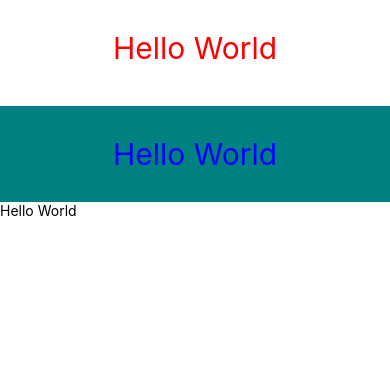
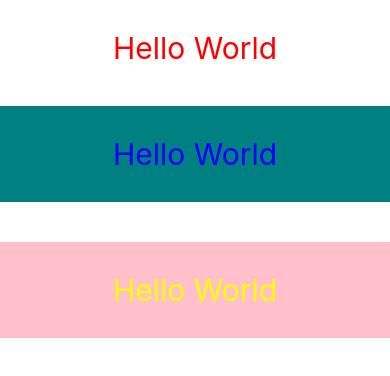
Before and after one commit to D-Coder135/HelloWorldApp, a React Native app: screen / in a window 390 px wide. Shown: the top 376 px of the page. Built offline with nearby package versions, Linux system fonts and the light colour scheme.

Commit message:
add style attribute to the Text tag

```diff
--- a/App.js
+++ b/App.js
@@ -16,7 +16,7 @@ function App() {
     <View>
     <Text style = {{fontSize: 30, marginTop: 30, textAlign: 'center', color: 'red'}}>{message}</Text>
     <Text style = {internalStyle.textStyle}>{message}</Text>
-    <Text>{message}</Text>
+    <Text style = {[internalStyle.textStyle, {backgroundColor: 'pink', color: 'yellow'}]}>{message}</Text>
     </View>
   );
 }
```
